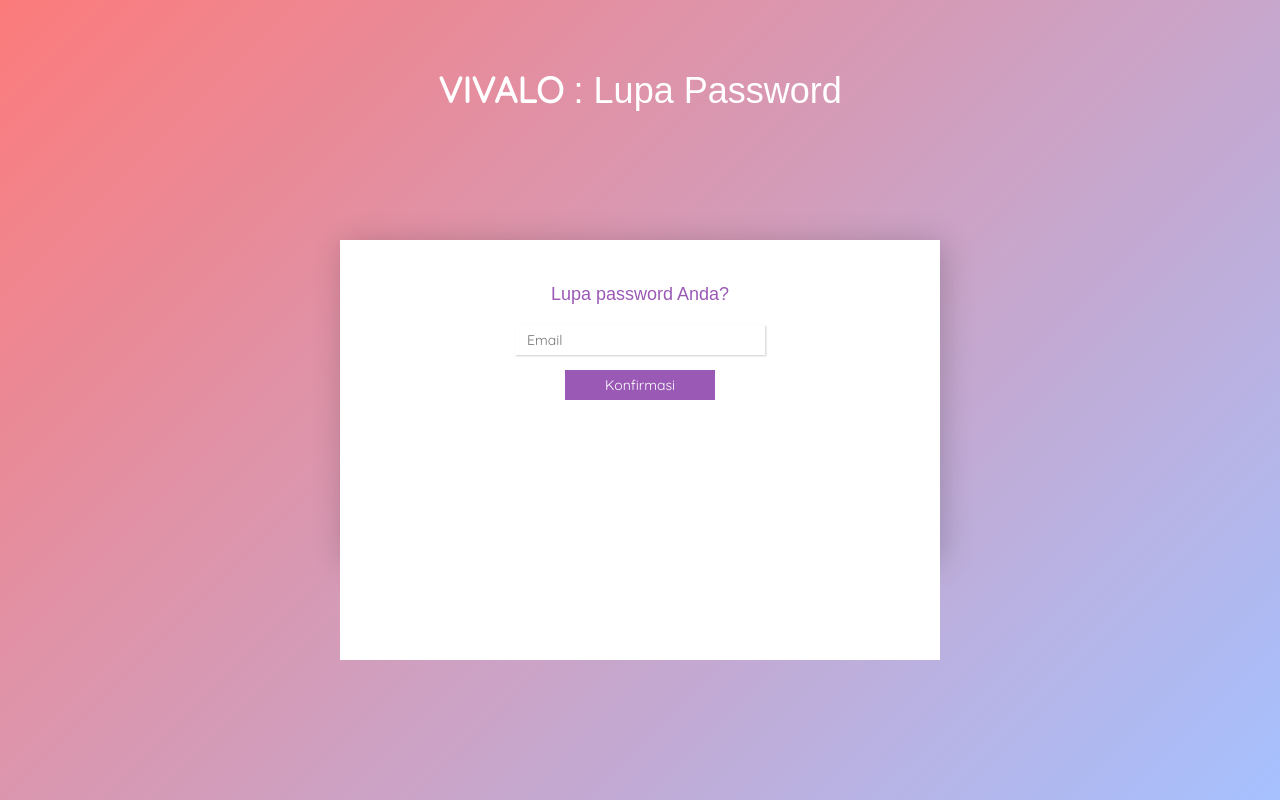
After one commit to lordfhi/vivalo, a PHP site: page /vivalo/page/page-lupapassword.php in a window 1280 px wide. The commit adds this page. Run offline with PHP 8.4, Linux system fonts and the light colour scheme; some libraries are stand-ins or nearby versions; some web fonts are replaced.

Commit message:
lupa password

```diff
--- /dev/null
+++ b/page/page-lupapassword.php
@@ -0,0 +1,100 @@
+<?php
+require_once __DIR__."/../config/config.php";
+
+if (cekLoginAuth())
+{
+   redirectPage(cekLoginUrl());
+}
+?>
+
+<!DOCTYPE html>
+
+<html lang="en" >
+
+
+<head>
+
+  <meta charset="UTF-8">
+
+  <title>Profil | VIVALO (VIVA Laundry Online)</title>
+
+  <meta name="viewport" content="width=device-width, initial-scale=1">
+
+  <link href="https://fonts.googleapis.com/css?family=Quicksand" rel="stylesheet">
+
+  <link href="https://fonts.googleapis.com/icon?family=Material+Icons"
+ rel="stylesheet">
+
+  <script src="https://use.fontawesome.com/512a791d9f.js"></script>
+
+
+
+<link rel='stylesheet' href='https://cdnjs.cloudflare.com/ajax/libs/twitter-bootstrap/3.3.7/css/bootstrap.min.css'>
+
+
+  <link rel="stylesheet" href="../asset/css/style.css">
+
+
+</head>
+
+
+<body>
+	<div class="cont_centrar">
+
+  <div class="cont_login">
+  <div class="main-title">
+
+	<h1><strong>VIVALO</strong> : Lupa Password</h1>
+
+  <div class="main-title"></div>
+
+  <div id="holder">
+
+   <div id="signup-holder" style="height: 420px !important;">
+
+      <h4>Lupa password Anda?</h4>
+
+      <?php
+      if (isset($_GET["step2"]))
+      {
+        ?>
+      <form action="<?= APP_URL ?>page/action/lupa-password.php" method="post">
+
+      <input id="email" class="signup-inputs" type="text" placeholder='Email' name="email" value="<?= $_POST["email"] ?>" readonly>
+
+      <input type="password" class="signup-inputs" placeholder="New Password" name="password" required="">
+
+      <button type="submit" id="" style="width: 150px;height: 30px;background-color: #9b59b6;color: #fff;margin: 15px 50px;display: inline-block;border: none;margin-left:200px;">Konfirmasi</button>
+
+      </form>
+        <?php
+      } else {
+        ?>
+      <form action="<?= APP_URL ?>page/page-lupapassword.php?step2=yes" method="post">
+
+      <input id="email" class="signup-inputs" type="text" placeholder='Email' name="email" value="" required="">
+
+      <button type="submit" id="" style="width: 150px;height: 30px;background-color: #9b59b6;color: #fff;margin: 15px 50px;display: inline-block;border: none;margin-left:200px;">Konfirmasi</button>
+
+      </form>
+        <?php
+      }
+      ?>
+      <button id="signup">Konfirmasi</button>
+   </div>
+
+  </div>
+
+   <script src='https://cdnjs.cloudflare.com/ajax/libs/jquery/3.2.1/jquery.min.js'></script>
+
+   <script src='https://cdnjs.cloudflare.com/ajax/libs/twitter-bootstrap/3.3.7/js/bootstrap.min.js'></script>
+
+   <script  src="../asset/js/index.js"></script>
+   <script type="text/javascript">
+    setTimeout(function(){
+      $("#signup").click();
+    }, 100);
+     $("#signup-holder").slideDown();
+   </script>
+</body>
+</html>
--- a/page/page-register.php
+++ b/page/page-register.php
@@ -31,7 +31,9 @@ if (cekLoginAuth())
       <div class="main-title">
          <?php
          if(isset($_GET['pesan'])){
-            if($_GET['pesan'] == "exists"){
+            if($_GET['pesan'] == "forgot"){
+               echo "<center><h3>Lupa password berhasil!!</h3></center>";
+            } else if($_GET['pesan'] == "exists"){
                echo "<center><h3>Daftar gagal! username telah terdaftar!</h3></center>";
             } else if($_GET['pesan'] == "gagal"){
                echo "<center><h3>Login gagal! username dan password salah!</h3></center>";
@@ -58,7 +60,7 @@ if (cekLoginAuth())
                   </form>
               </div>
             </div>
-            <a href="#" class='login-inputs'>Lupa Kata Sandi??</a>
+            <a href="<?= APP_URL ?>page/page-lupapassword.php" class='login-inputs'>Lupa Kata Sandi??</a>
             <button id="login" class="btn-daftar">MASUK</button>
          </div>
          <div id="divider"></div>
```
Also changed, not shown: page/action/lupa-password.php (added, +26 -0 lines).
